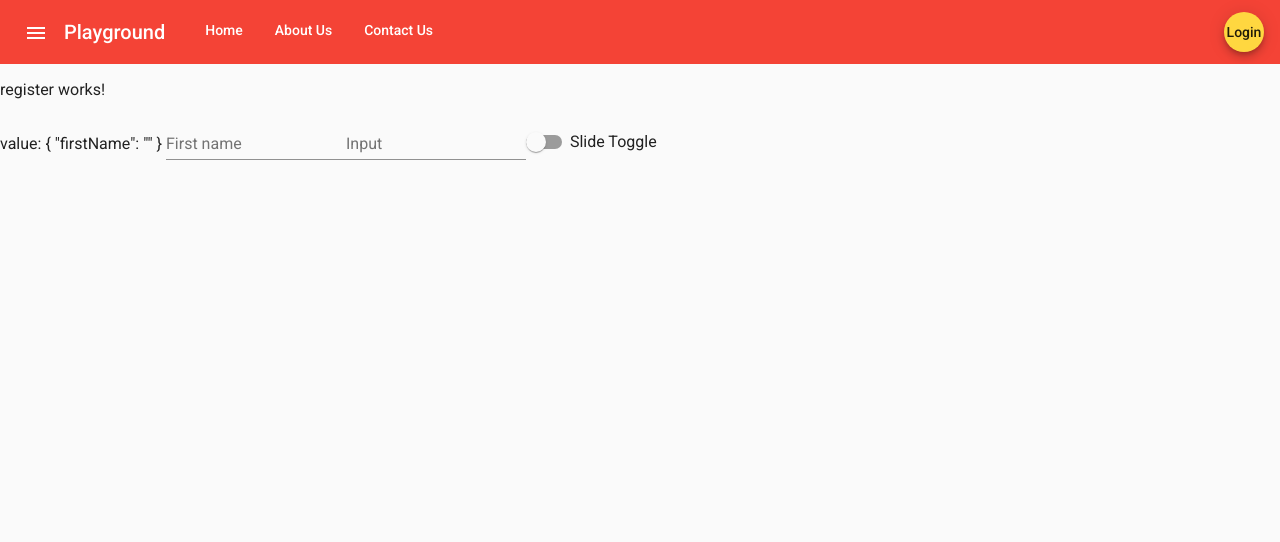
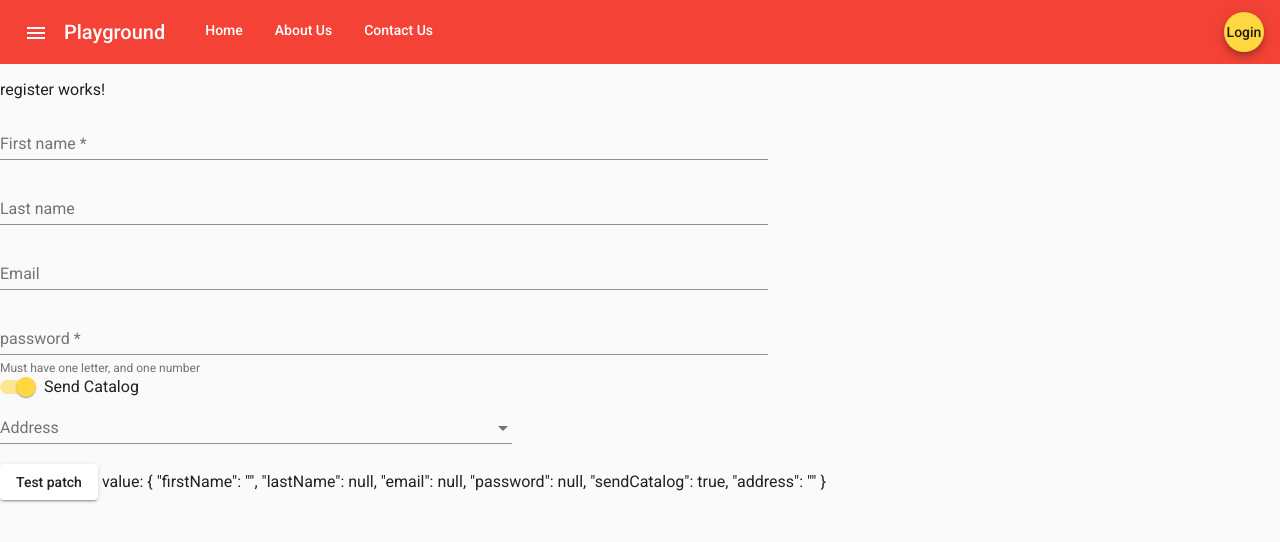
Before and after one commit to rushilnpatel/Playground, an Angular app in the folder playground/: page /register in a window 1280 px wide. Shown: the top 542 px of the page. Built offline with nearby package versions, Linux system fonts and the light colour scheme.

Commit message:
Reactive Form

```diff
--- a/playground/src/app/register/register.component.html
+++ b/playground/src/app/register/register.component.html
@@ -1,16 +1,47 @@
 <p>register works!</p>
 
 <form [formGroup]="registerFormGroup">
-  value: {{ registerFormGroup.value | json }}
+  <!-- value: {{ registerFormGroup.value | json }} -->
 
-  <mat-form-field>
+  <mat-form-field style="width: 60%">
     <mat-label>First name</mat-label>
-    <input matInput placeholder="Enter" formControlName="firstName"/>
+    <input matInput placeholder="Alex" formControlName="firstName"/>
+    <!-- <mat-error *ngIf="firstName.errors">qqq</mat-error> -->
   </mat-form-field>
 
-  <mat-form-field>
-    <mat-label>Input</mat-label>
-    <input matInput />
+  <mat-form-field style="width: 60%">
+    <mat-label>Last name</mat-label>
+    <input matInput placeholder="Scott" formControlName="lastName"/>
   </mat-form-field>
-  <mat-slide-toggle>Slide Toggle</mat-slide-toggle>
+
+  <mat-form-field style="width: 60%">
+    <mat-label>Email</mat-label>
+    <input matInput placeholder="abc@mnc.com" formControlName="email"/>
+  </mat-form-field>
+
+  <mat-form-field style="width: 60%;">
+    <input matInput type="password" placeholder="password" formControlName="password" autocomplete="new-password">
+
+    <mat-hint align="left">Must have one letter, and one number</mat-hint>
+    <mat-error *ngIf="!registerFormGroup.get('password').valid" class="has-text-danger">
+        That password sucks...
+    </mat-error>
+
+</mat-form-field>
+
+  <mat-slide-toggle style="width: 100%;" formControlName="sendCatalog">Send Catalog</mat-slide-toggle>
+
+  <mat-form-field style="width: 40%;">
+    <mat-label>Address</mat-label>
+    <mat-select formControlName="address">
+      <mat-option>None</mat-option>
+      <mat-option *ngFor="let a of address" [value]="a.value">
+        {{a.label}}
+      </mat-option>
+    </mat-select>
+  </mat-form-field>
+
+
 </form>
+<button mat-raised-button (click)="clicked()">Test patch</button>
+value: {{ registerFormGroup.value | json }}
--- a/playground/src/app/register/register.component.ts
+++ b/playground/src/app/register/register.component.ts
@@ -11,13 +11,42 @@ import { FormArray, FormGroup } from '@angular/forms';
 export class RegisterComponent implements OnInit {
 
 registerFormGroup: FormGroup;
+address = [
+  {label: 'Primary Residence', value: 'Primary Residence'},
+  {label: 'Permenant Residence', value: 'Permenant Residence'},
+  {label: 'Future Residence', value: 'Future Residence'}
+];
 
   constructor(private fb: FormBuilder) { }
 
   ngOnInit(): void {
     this.registerFormGroup = this.fb.group({
-      firstName: ['']
+      firstName: ['', Validators.required],
+      lastName: null,
+      email : null,
+      password: [null, Validators.required],
+      sendCatalog: true,
+      address: ['']
     })
+  }
+  clicked() {
+
+    /* setValue Method to use the set Values of all form Controls */
+    /* this.registerFormGroup.setValue({
+      firstName: 'Rushil',
+      lastName: 'Patel',
+      email: 'rushilnpa',
+      sendCatalog: false
+    })
+    /*
+
+    /* patchValue to set Value for any one formControl */
+    this.registerFormGroup.patchValue({
+      firstName: 'Sepu'
+    })
+
+   const x =  this.registerFormGroup.get('password');
+   console.log('x', x)
   }
 
 }
```
